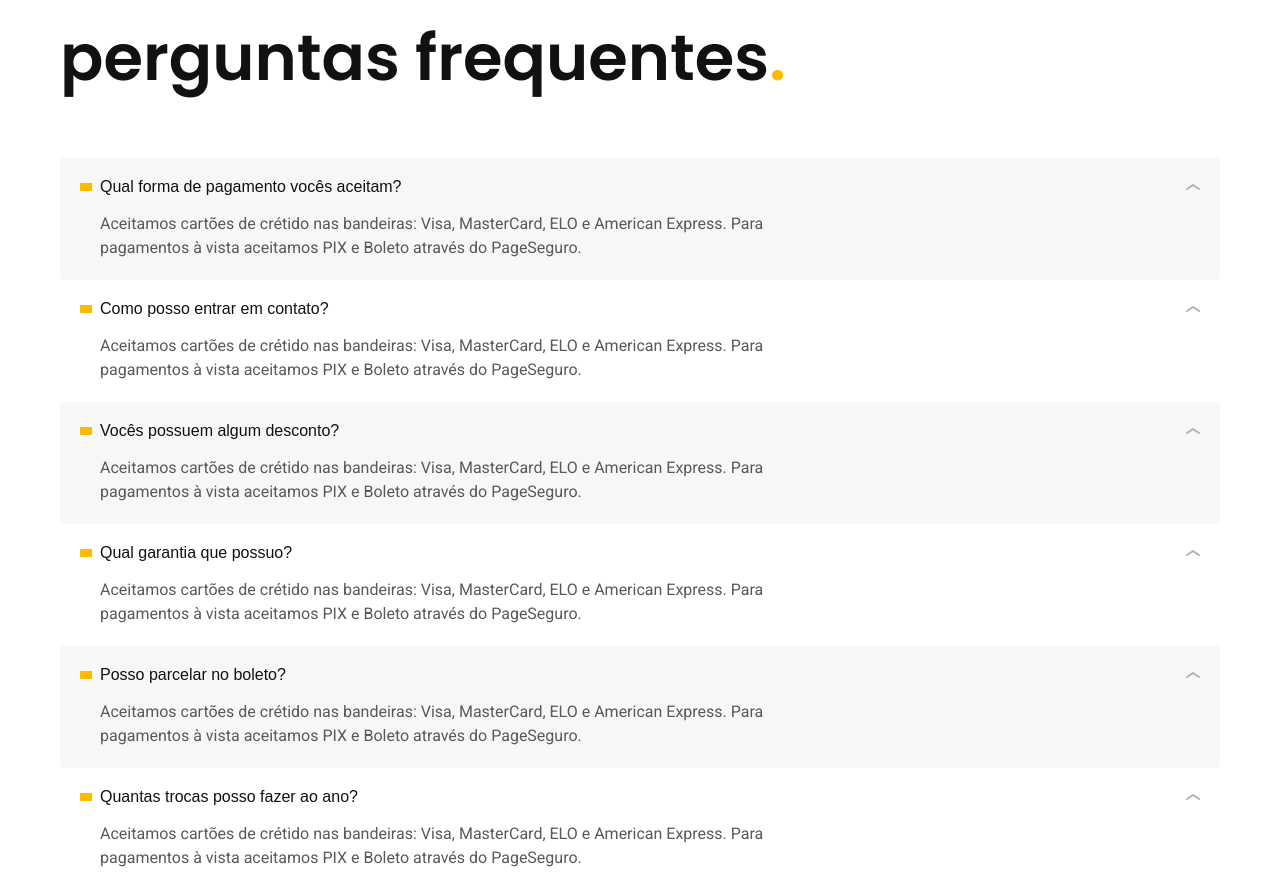
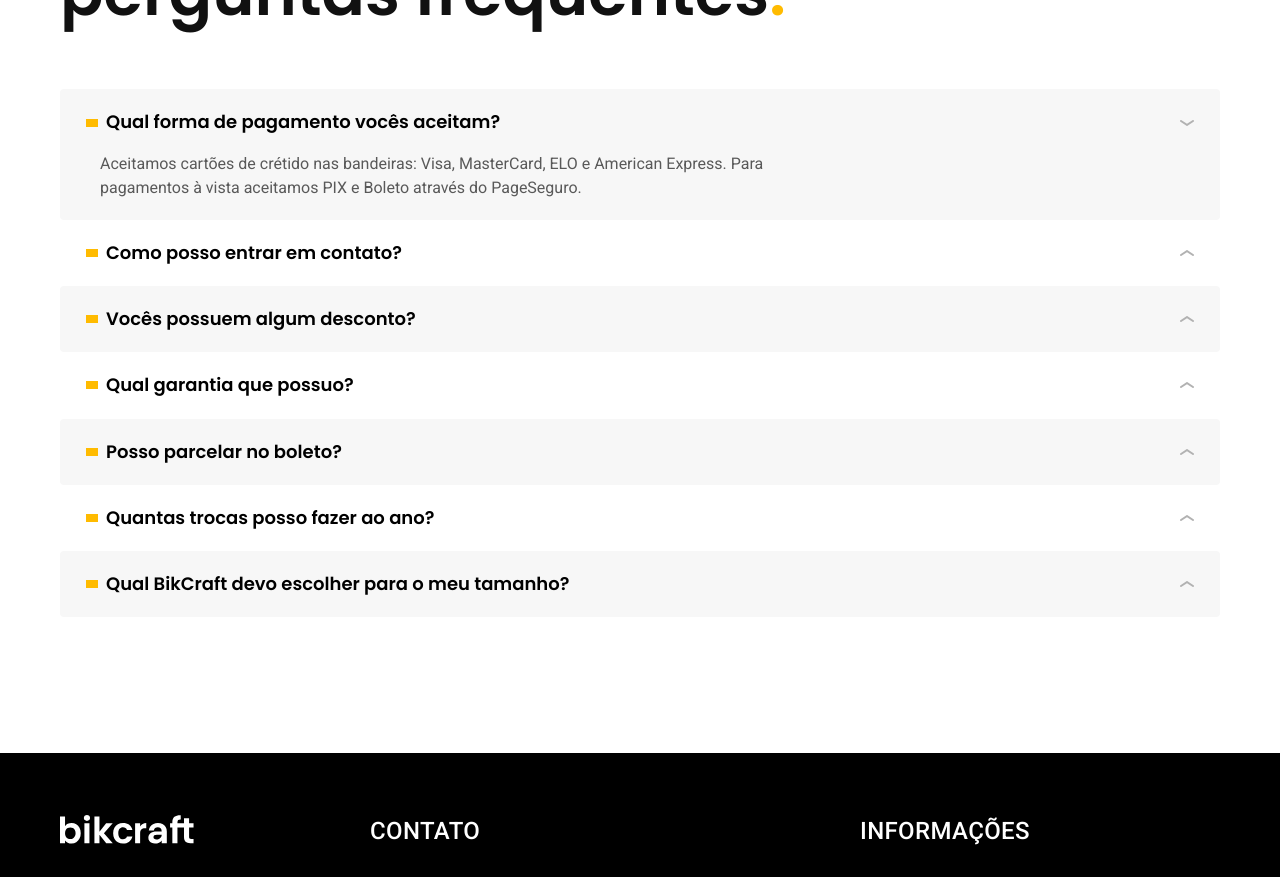
Before and after one commit to DaviSunrider/site_bikecraft, a plain HTML site: page seguros.html in a window 1280 px wide. Shown: the part 1717-2594 px from the top of the page. Drawn offline with Linux system fonts and the light colour scheme.

Commit message:
add js de faq

```diff
--- a/css/seguros/perguntas.css
+++ b/css/seguros/perguntas.css
@@ -16,15 +16,19 @@
   background-color: var(--cor-1);
 }
 
-.perguntas dt {
+.perguntas button {
   display: grid;
   grid-template-columns: auto 1fr auto;
   align-items: center;
   gap: 8px;
   cursor: pointer;
+  border: none;
+  background: none;
+  width: 100%;
+  text-align: left;
 }
 
-.perguntas dt::before {
+.perguntas button::before {
   content: "";
   display: inline-block;
   width: 12px;
@@ -32,7 +36,7 @@
   background-color: var(--cor-p1);
 }
 
-.perguntas dt::after {
+.perguntas button::after {
   content: "";
   display: inline-block;
   width: 14px;
@@ -41,8 +45,17 @@
   transition: .3s;
 }
 
-.perguntas dt:hover::after {
+.perguntas button:hover::after,
+.perguntas button[aria-expanded="true"]::after   {
   transform: rotate(180deg);
+}
+
+.perguntas dd {
+  display: none;
+}
+
+.perguntas dd.ativa {
+  display: block;
 }
 
 .perguntas dd {
--- a/css/utilidades/tipografia.css
+++ b/css/utilidades/tipografia.css
@@ -7,7 +7,7 @@
 }
 
 .font-1-s {
-  font: 400 1rem/1.5 "Poppis", sans-serif;
+  font: 400 1rem/1.5 "Poppins", sans-serif;
 }
 
 .font-2-s {
@@ -15,20 +15,20 @@
 }
 
 .font-1-m,
-.font-1-mb {
+.font-1-m-b {
   font: 400 1.125rem/1.35 "Poppins", sans-serif;
 }
 
-.font-1-mb {
+.font-1-m-b {
   font-weight: 600;
+}
+
+.font-2-m {
+  font: 500 1.125rem/1.35 "Roboto", sans-serif;
 }
 
 .font-1-l {
   font: 400 1.5rem/1.5 "Poppins", sans-serif;
-}
-
-.font-2-m {
-  font: 500 1.5rem/1.35 "Roboto", sans-serif;
 }
 
 .font-2-l,
@@ -43,22 +43,21 @@
 }
 
 .font-1-xl {
-  font: 600 2rem/1.125 "Poppins", sans-serif;
+  font: 600 2rem/1.25 "Poppins", sans-serif;
 }
 
 .font-2-xl {
-  font: 500 2rem/1.125 "Roboto", sans-serif;
+  font: 500 2rem/1.25 "Roboto", sans-serif;
 }
 
 .font-1-xxl {
-  font: 600 4rem/1.25 "Poppins", sans-serif;
+  font: 600 4rem/1.125 "Poppins", sans-serif;
 }
 
 @media (max-width: 1200px) {
   .font-1-xxl {
     font-size: 3rem;
   }
-
   .font-2-l,
   .font-2-l-b {
     font-size: 1.125rem;
--- a/js/script.js
+++ b/js/script.js
@@ -24,3 +24,23 @@ function ativarProduto(parametro) {
 }
 
 parametros.forEach(ativarProduto);
+
+//perguntas frequentes
+
+const perguntas = document.querySelectorAll(".perguntas button");
+
+function ativarPergunta(event) {
+  const pergunta = event.currentTarget;
+  const controls = event.currentTarget.getAttribute("aria-controls");
+  const resposta = document.getElementById(controls);
+
+  resposta.classList.toggle("ativa");
+  const ativa = resposta.classList.contains("ativa");
+  pergunta.setAtribute('aria-expanded', "true")
+}
+
+function eventosPerguntas(pergunta) {
+  pergunta.addEventListener("click", ativarPergunta);
+}
+
+perguntas.forEach(eventosPerguntas);
--- a/seguros.html
+++ b/seguros.html
@@ -107,32 +107,32 @@
     <h2 class="font-1-xxl">perguntas frequentes<span class="cor-p1">.</span></h2>
     <dl>
       <div>
-        <dt class="font-1-m-b">Qual forma de pagamento vocês aceitam?</dt>
-        <dd class="font-2-s cor-9">Aceitamos cartões de crétido nas bandeiras: Visa, MasterCard, ELO e American Express. Para pagamentos à vista aceitamos PIX e Boleto através do PageSeguro.</dd>
+        <dt><button class="font-1-m-b" aria-controls="pergunta1" aria-expanded="true">Qual forma de pagamento vocês aceitam?</button></dt>
+        <dd id="pergunta1" class="font-2-s cor-9 ativa">Aceitamos cartões de crétido nas bandeiras: Visa, MasterCard, ELO e American Express. Para pagamentos à vista aceitamos PIX e Boleto através do PageSeguro.</dd>
       </div>
       <div>
-        <dt class="font-1-m-b">Como posso entrar em contato? </dt>
-        <dd class="font-2-s cor-9">Aceitamos cartões de crétido nas bandeiras: Visa, MasterCard, ELO e American Express. Para pagamentos à vista aceitamos PIX e Boleto através do PageSeguro.</dd>
+        <dt><button class="font-1-m-b" aria-controls="pergunta2" aria-expanded="false">Como posso entrar em contato?</button></dt>
+        <dd id="pergunta2" class="font-2-s cor-9">Aceitamos cartões de crétido nas bandeiras: Visa, MasterCard, ELO e American Express. Para pagamentos à vista aceitamos PIX e Boleto através do PageSeguro.</dd>
       </div>
       <div>
-        <dt class="font-1-m-b">Vocês possuem algum desconto?</dt>
-        <dd class="font-2-s cor-9">Aceitamos cartões de crétido nas bandeiras: Visa, MasterCard, ELO e American Express. Para pagamentos à vista aceitamos PIX e Boleto através do PageSeguro.</dd>
+        <dt><button class="font-1-m-b" aria-controls="pergunta3" aria-expanded="false">Vocês possuem algum desconto?</button></dt>
+        <dd id="pergunta3" class="font-2-s cor-9">Aceitamos cartões de crétido nas bandeiras: Visa, MasterCard, ELO e American Express. Para pagamentos à vista aceitamos PIX e Boleto através do PageSeguro.</dd>
       </div>
       <div>
-        <dt class="font-1-m-b">Qual garantia que possuo?</dt>
-        <dd class="font-2-s cor-9">Aceitamos cartões de crétido nas bandeiras: Visa, MasterCard, ELO e American Express. Para pagamentos à vista aceitamos PIX e Boleto através do PageSeguro.</dd>
+        <dt><button class="font-1-m-b" aria-controls="pergunta4" aria-expanded="false">Qual garantia que possuo?</button></dt>
+        <dd id="pergunta4" class="font-2-s cor-9">Aceitamos cartões de crétido nas bandeiras: Visa, MasterCard, ELO e American Express. Para pagamentos à vista aceitamos PIX e Boleto através do PageSeguro.</dd>
       </div>
       <div>
-        <dt class="font-1-m-b">Posso parcelar no boleto?</dt>
-        <dd class="font-2-s cor-9">Aceitamos cartões de crétido nas bandeiras: Visa, MasterCard, ELO e American Express. Para pagamentos à vista aceitamos PIX e Boleto através do PageSeguro.</dd>
+        <dt><button class="font-1-m-b" aria-controls="pergunta5" aria-expanded="false">Posso parcelar no boleto?</button></dt>
+        <dd id="pergunta5" class="font-2-s cor-9">Aceitamos cartões de crétido nas bandeiras: Visa, MasterCard, ELO e American Express. Para pagamentos à vista aceitamos PIX e Boleto através do PageSeguro.</dd>
       </div>
       <div>
-        <dt class="font-1-m-b">Quantas trocas posso fazer ao ano?</dt>
-        <dd class="font-2-s cor-9">Aceitamos cartões de crétido nas bandeiras: Visa, MasterCard, ELO e American Express. Para pagamentos à vista aceitamos PIX e Boleto através do PageSeguro.</dd>
+        <dt><button class="font-1-m-b" aria-controls="pergunta6" aria-expanded="false">Quantas trocas posso fazer ao ano?</button></dt>
+        <dd id="pergunta6" class="font-2-s cor-9">Aceitamos cartões de crétido nas bandeiras: Visa, MasterCard, ELO e American Express. Para pagamentos à vista aceitamos PIX e Boleto através do PageSeguro.</dd>
       </div>
       <div>
-        <dt class="font-1-m-b">Qual BikCraft devo escolher para o meu tamanho?</dt>
-        <dd class="font-2-s cor-9">Aceitamos cartões de crétido nas bandeiras: Visa, MasterCard, ELO e American Express. Para pagamentos à vista aceitamos PIX e Boleto através do PageSeguro.</dd>
+        <dt><button class="font-1-m-b" aria-controls="pergunta7" aria-expanded="false">Qual BikCraft devo escolher para o meu tamanho?</button></dt>
+        <dd id="pergunta7" class="font-2-s cor-9">Aceitamos cartões de crétido nas bandeiras: Visa, MasterCard, ELO e American Express. Para pagamentos à vista aceitamos PIX e Boleto através do PageSeguro.</dd>
       </div>
     </dl>
 
```
